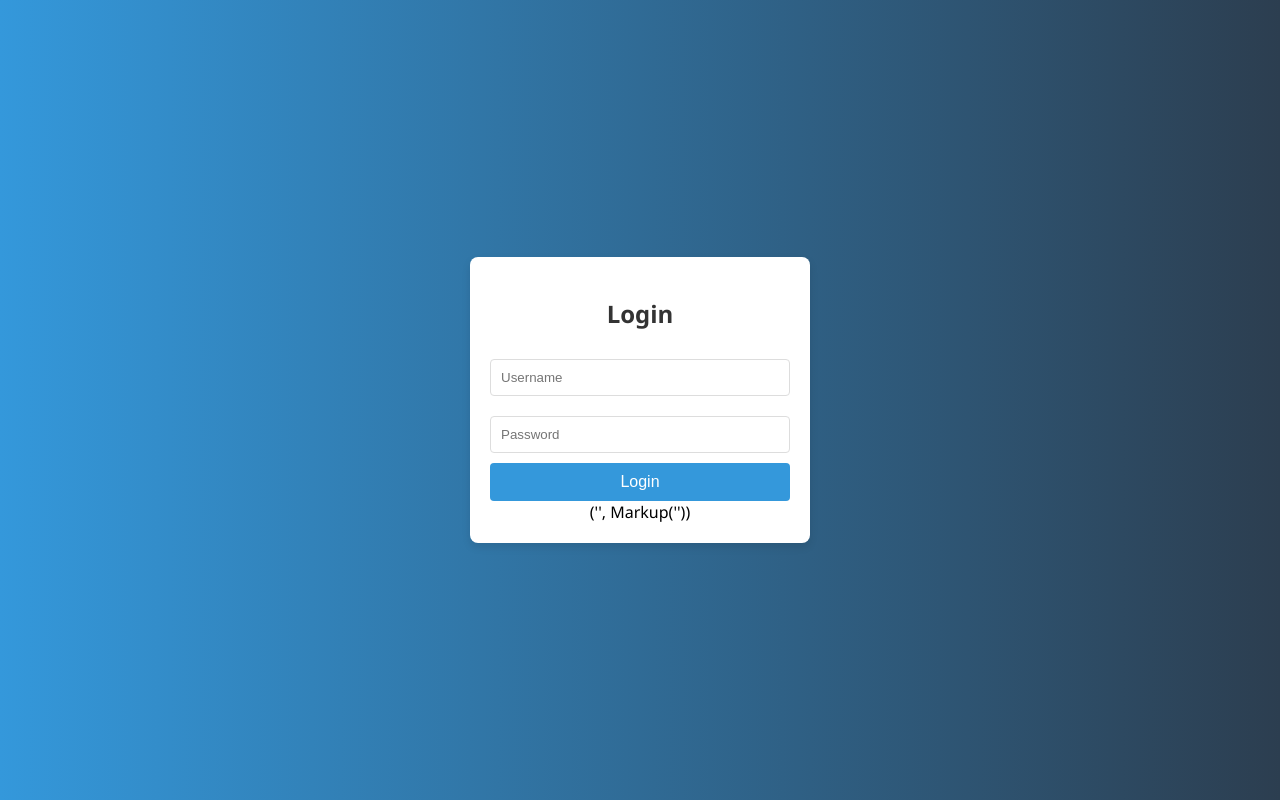
After one commit to Hari0mSingh/-WebSec-Tools, a Flask app: page /login in a window 1280 px wide. The commit adds this page. Run offline with Flask 3, Linux system fonts and the light colour scheme.

Commit message:
feat : login page

```diff
--- a/App/app.py
+++ b/App/app.py
@@ -7,11 +7,20 @@ def home():
     return render_template("index.html")
 
 @app.route('/About-Me', methods=['GET','POST'] )
-def about():
+def aboutme():
     user_input = ''
     if request.method=='POST':
         user_input = request.form.get('xss_input','')
     return render_template("about_me.html", user_input= user_input)
 
+@app.route('/login', methods=['GET','POST'] )
+def login():
+    user_input = ''
+    user_input_password = ''
+    if request.method=='POST':
+        user_input = request.form.get('username','')
+        user_input_password = request.form.get('password','')
+    return render_template("login.html", user_input = user_input,user_input_password = user_input_password )
+
 if __name__ == '__main__':
     app.run(debug=True)
--- a/App/templates/index.html
+++ b/App/templates/index.html
@@ -27,6 +27,9 @@
     <a href="/About-Me">
       <button style="margin-right: 350px;">About Me</button>
     </a>
+    <a href="/login">
+      <button style="margin-right: 350px;">Login</button>
+    </a>
     <script src="{{ url_for('static', filename='script.js') }}"></script>
   </body>
 </html>
--- /dev/null
+++ b/App/templates/login.html
@@ -0,0 +1,71 @@
+<!DOCTYPE html>
+<html lang="en">
+
+<head>
+    <meta charset="UTF-8">
+    <meta name="viewport" content="width=device-width, initial-scale=1.0">
+    <title>Login</title>
+    <style>
+        body {
+            margin: 0;
+            padding: 0;
+            font-family: 'Segoe UI', Tahoma, Geneva, Verdana, sans-serif;
+            background: linear-gradient(to right, #3498db, #2c3e50);
+            display: flex;
+            align-items: center;
+            justify-content: center;
+            height: 100vh;
+        }
+
+        .login-container {
+            background: #fff;
+            padding: 20px;
+            border-radius: 8px;
+            box-shadow: 0 4px 8px rgba(0, 0, 0, 0.1);
+            width: 300px;
+            text-align: center;
+        }
+
+        .login-container h2 {
+            color: #333;
+        }
+
+        .login-input {
+            width: 100%;
+            padding: 10px;
+            margin: 10px 0;
+            border: 1px solid #ddd;
+            border-radius: 4px;
+            box-sizing: border-box;
+        }
+
+        .login-button {
+            width: 100%;
+            padding: 10px;
+            background: #3498db;
+            color: #fff;
+            border: none;
+            border-radius: 4px;
+            cursor: pointer;
+            font-size: 16px;
+        }
+
+        .login-button:hover {
+            background: #2980b9;
+        }
+    </style>
+</head>
+
+<body>
+    <div class="login-container">
+        <h2>Login</h2>
+        <form method="post" action="/login">
+            <input type="text" class="login-input" name="username" placeholder="Username" required>
+            <input type="password" class="login-input" name="password" placeholder="Password" required>
+            <button type="submit" class="login-button">Login</button>
+        </form>
+        <div >{{ user_input, user_input_password | safe }}</div><!--we are allowing user input to reflect the page for testing purpose-->
+    </div>
+</body>
+
+</html>
```
